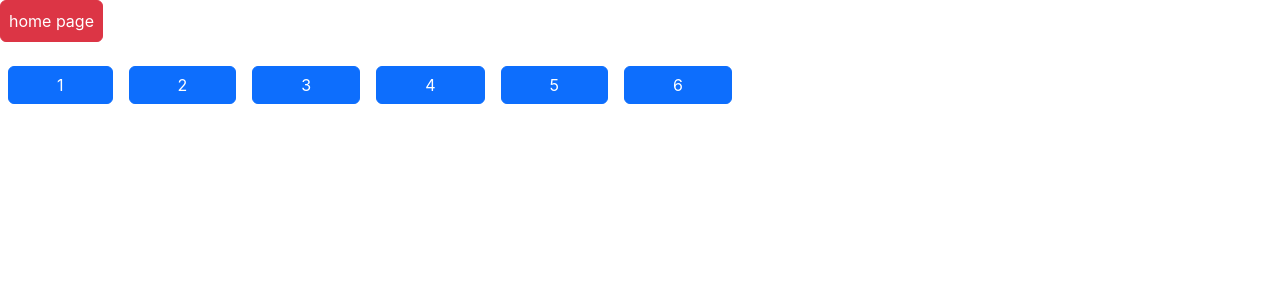
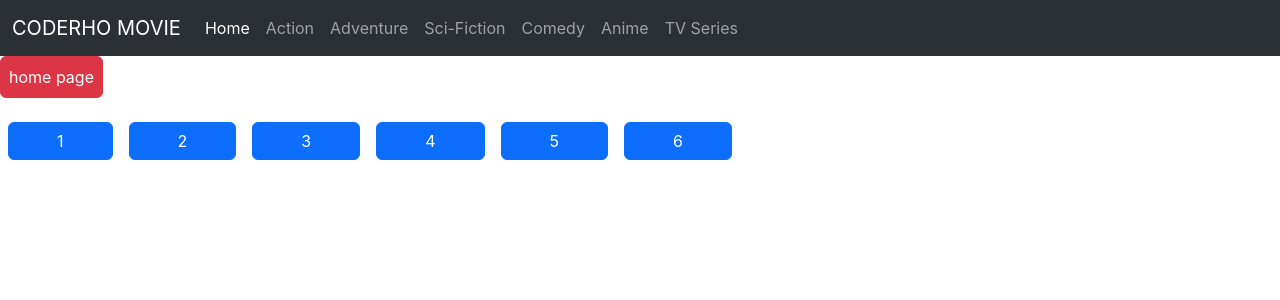
Before and after one commit to Rho1122/coderho-movie, a React (Vite) app: page / in a window 1280 px wide. Shown: the top 300 px of the page. Built offline with nearby package versions, Linux system fonts and the light colour scheme.

Commit message:
NavBar Completed

```diff
--- a/src/components/NavBar.tsx
+++ b/src/components/NavBar.tsx
@@ -1,5 +1,47 @@
-const NavBar = () => {
-  return <div></div>;
+import { Link } from "react-router-dom";
+
+interface NavBarProps {
+  navList: string[];
+}
+const NavBar = ({ navList }: NavBarProps) => {
+  return (
+    <nav
+      className="navbar navbar-expand-lg bg-body-tertiary"
+      data-bs-theme="dark"
+    >
+      <div className="container-fluid">
+        <Link to="/" className="navbar-brand">
+          CODERHO MOVIE
+        </Link>
+        <button
+          className="navbar-toggler"
+          type="button"
+          data-bs-toggle="collapse"
+          data-bs-target="#navbarNav"
+          aria-controls="navbarNav"
+          aria-expanded="false"
+          aria-label="Toggle navigation"
+        >
+          <span className="navbar-toggler-icon"></span>
+        </button>
+        <div className="collapse navbar-collapse" id="navbarNav">
+          <ul className="navbar-nav">
+            {navList.map((item, index) => (
+              <li className="nav-item" key={index}>
+                <Link
+                  to={item === "Home" ? "/" : `/${item}`}
+                  className={index === 0 ? "nav-link active" : "nav-link"}
+                  aria-current="page"
+                >
+                  {item}
+                </Link>
+              </li>
+            ))}
+          </ul>
+        </div>
+      </div>
+    </nav>
+  );
 };
 
 export default NavBar;
```
